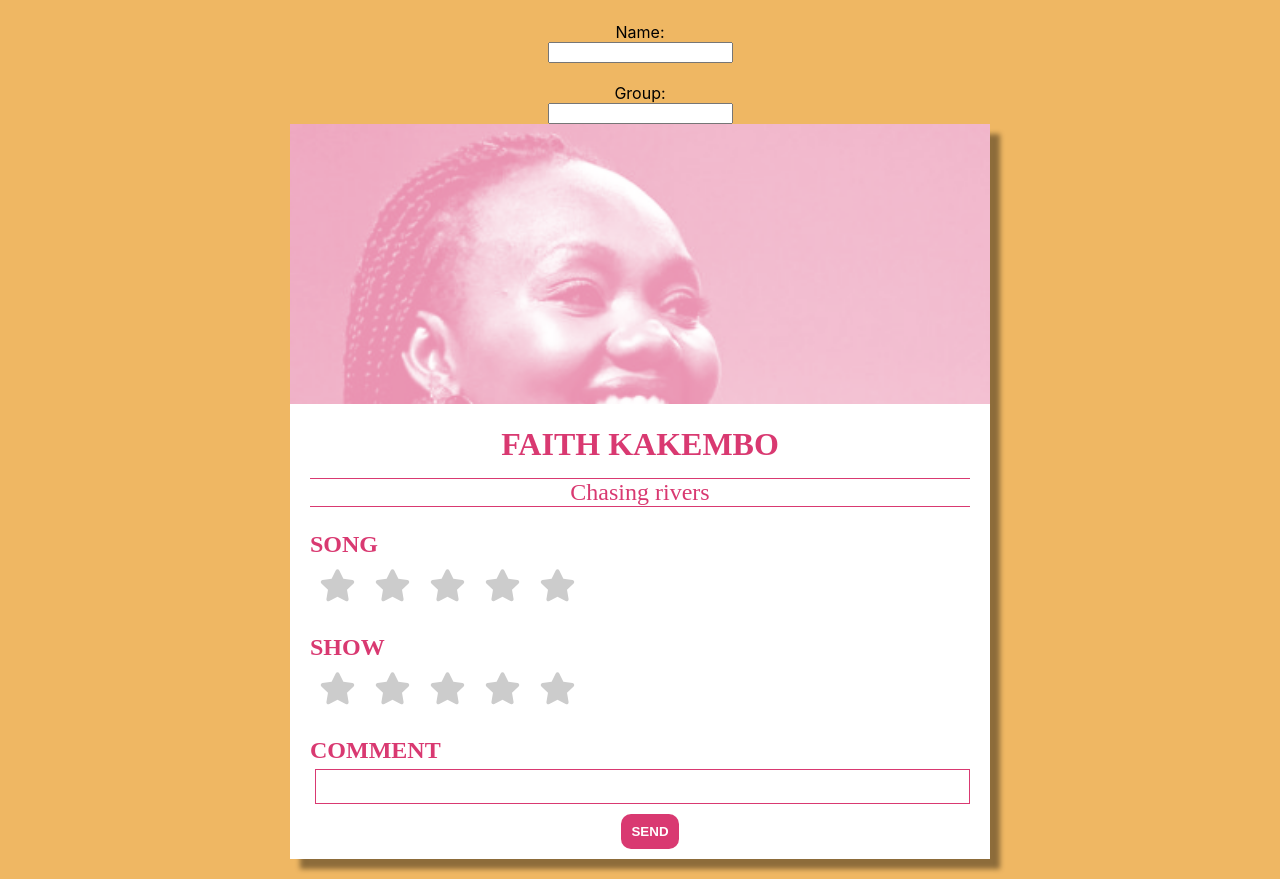
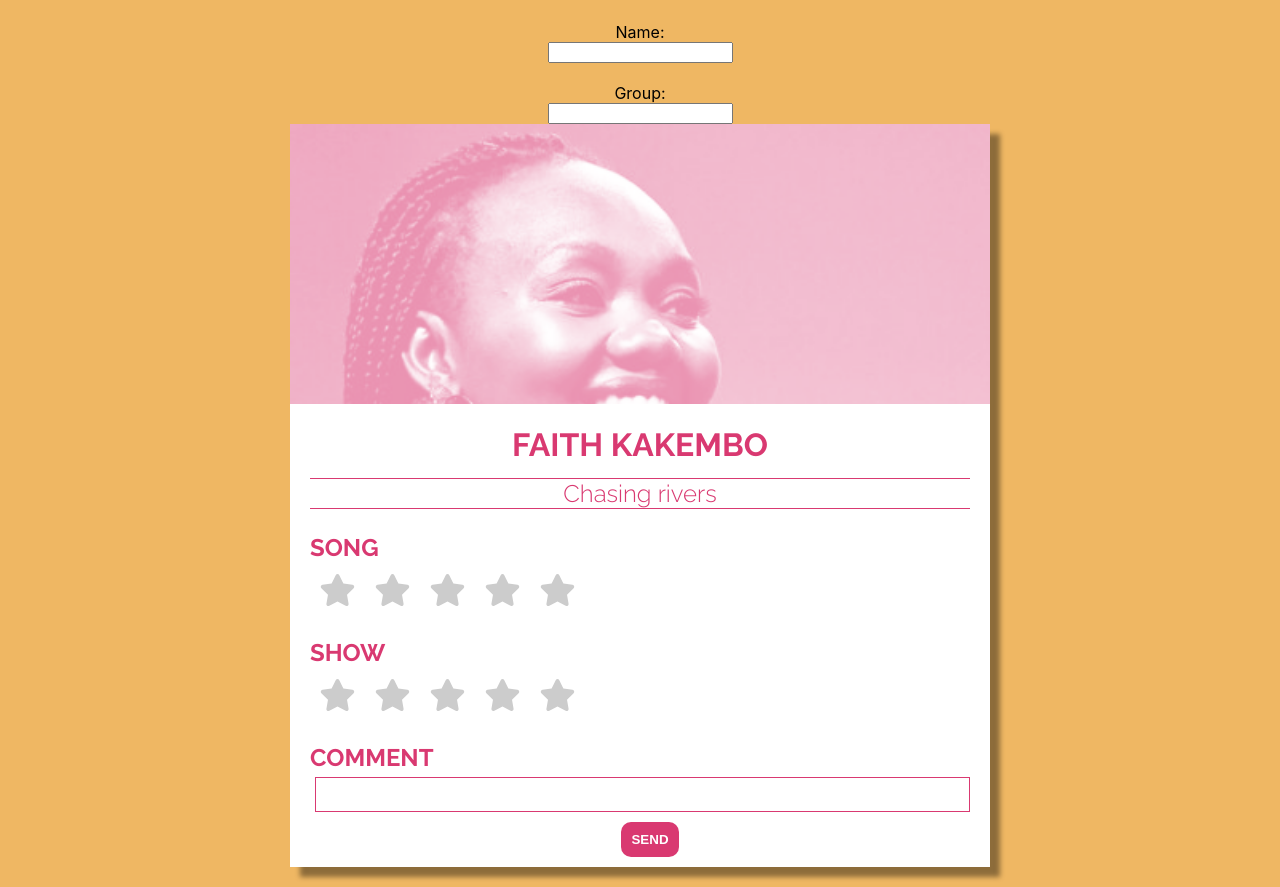
Before and after one commit to linalidmark/melodi-webb, a React (Create React App) app: page / in a window 1280 px wide. Shown: the part 400-1287 px from the top of the page. Built offline with nearby package versions, Linux system fonts and the light colour scheme; no server answers.

Commit message:
Adds Raleway google-font

```diff
--- a/public/index.html
+++ b/public/index.html
@@ -1,6 +1,7 @@
 <!DOCTYPE html>
 <html lang="en">
   <head>
+    <link href="https://fonts.googleapis.com/css?family=Raleway:300,400,700&display=swap" rel="stylesheet">
     <meta charset="utf-8" />
     <link rel="icon" href="%PUBLIC_URL%/favicon.ico" />
     <meta name="viewport" content="width=device-width, initial-scale=1" />
--- a/src/Styles/ScoreCard.scss
+++ b/src/Styles/ScoreCard.scss
@@ -1,7 +1,7 @@
 $pink: #D93971;
 
 .score-card{
-    font-family: Raleway;
+    font-family: 'Raleway', sans-serif;
     font-style: normal;
     font-weight: bold;
     display: flex;
```
